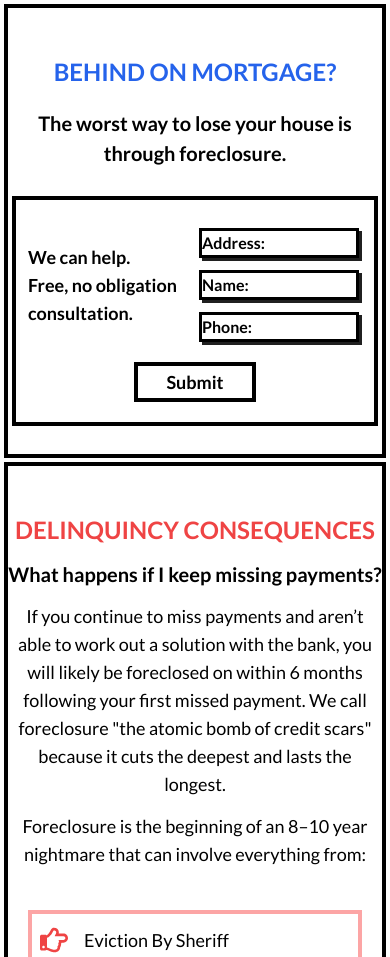
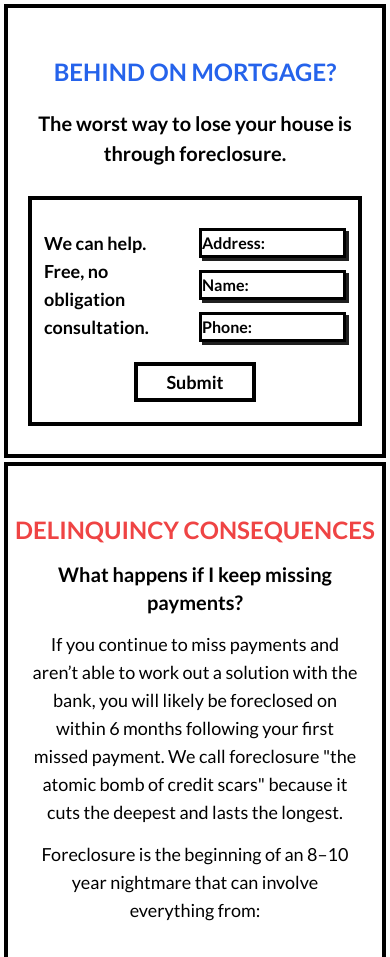
Before and after one commit to isaadgulzar/design1, a plain HTML site: page index.html in a window 390 px wide. Shown: the top 957 px of the page. Drawn offline with nearby package versions, Linux system fonts and the light colour scheme.

Commit message:
Updated Responsive Issues

```diff
--- a/index.html
+++ b/index.html
@@ -35,16 +35,16 @@
         <h1 class="text-2xl md:text-4xl lg:text-6xl font-bold text-blue-600 text-center mt-12">BEHIND ON MORTGAGE?</h1>
         <h2 class="text-40px font-bold text-black text-center mt-5">The worst way to lose your house is through foreclosure.</h2>
         <div class="flex items-center justify-center w-full">
-            <form action="#" class="grid grid-cols-2 my-7 mx-1 md:mx-auto border-4 border-black items-center gap-x-2 w-96 pt-7 pb-5 px-3">
+            <form action="#" class="grid grid-cols-2 my-7 mx-5 md:mx-auto border-4 border-black items-center gap-x-2 w-96 pt-7 pb-5 px-3">
                 <div class="col-span-1">
                    <p class="text-lg md:text-xl font-bold text-black">We can help.<br>
                     Free, no obligation consultation.
                    </p>
                 </div>
                 <div class="col-span-1 flex flex-col gap-y-3">
-                    <input type="text" name="address" id="address" placeholder="Address:" class="w-40 border-3 border-black placeholder-black font-bold boxShadow focus:placeholder-gray-500 focus:outline-none">
-                    <input type="text" name="name" id="name" placeholder="Name:" class="w-40 border-3 border-black placeholder-black font-bold boxShadow focus:placeholder-gray-500 focus:outline-none">
-                    <input type="tel" name="phone" id="phone" placeholder="Phone:" class="w-40 border-3 border-black placeholder-black font-bold boxShadow focus:placeholder-gray-500 focus:outline-none">
+                    <input type="text" name="address" id="address" placeholder="Address:" class="md:w-40 border-3 border-black placeholder-black font-bold boxShadow focus:placeholder-gray-500 focus:outline-none">
+                    <input type="text" name="name" id="name" placeholder="Name:" class="md:w-40 border-3 border-black placeholder-black font-bold boxShadow focus:placeholder-gray-500 focus:outline-none">
+                    <input type="tel" name="phone" id="phone" placeholder="Phone:" class="md:w-40 border-3 border-black placeholder-black font-bold boxShadow focus:placeholder-gray-500 focus:outline-none">
                 </div>
                 <div class="col-span-2 text-center mt-5">
                     <button type="submit" class="px-7 p-0.5 md:py-1.5 text-lg md:text-xl font-bold text-black border-4 border-black hover:border-red-500 hover:text-red-500">
@@ -57,12 +57,12 @@
     <!-- Section 2 -->
     <div class="max-w-6xl mx-1 xl:mx-auto border-4 border-black relative my-1">
         <h1 class="text-2xl md:text-4xl lg:text-6xl font-bold text-red-500 text-center mt-12">DELINQUINCY CONSEQUENCES</h1>
-        <p class="text-xl font-bold md:font-normal text-black my-3.5 text-center">What happens if I keep missing payments?</p>
-        <p class="text-lg font-normal text-black my-3.5 text-center mx-auto max-w-4xl">
+        <p class="text-xl font-bold md:font-normal text-black my-3.5 text-center px-5">What happens if I keep missing payments?</p>
+        <p class="text-lg font-normal text-black my-3.5 text-center mx-auto max-w-4xl px-5">
             If you continue to miss payments and aren’t able to work out a solution with the bank, you will likely be foreclosed on within 6 months following your first missed payment.
             We call foreclosure "the atomic bomb of credit scars" because it cuts the deepest and lasts the longest.
         </p>
-        <p class="text-lg font-normal text-black my-3.5 text-center mx-auto max-w-4xl">
+        <p class="text-lg font-normal text-black my-3.5 text-center mx-auto max-w-4xl px-5">
             Foreclosure is the beginning of an 8–10 year nightmare that can involve everything from:
         </p>
         <div class="flex items-center justify-center max-w-3xl mx-auto">
@@ -137,8 +137,8 @@
     <!-- Section 3 -->
     <div class="max-w-6xl mx-1 xl:mx-auto border-4 border-black relative my-1">
         <h1 class="text-2xl md:text-4xl lg:text-6xl font-bold text-blue-600 text-center mt-12">KNOW YOUR OPTIONS</h1>
-        <p class="text-xl font-bold md:font-normal text-black my-3.5 text-center">Everyone deserves to know their options.</p>
-        <p class="text-lg font-normal text-black my-3.5 text-center mx-auto max-w-4xl">
+        <p class="text-xl font-bold md:font-normal text-black my-3.5 text-center px-5">Everyone deserves to know their options.</p>
+        <p class="text-lg font-normal text-black my-3.5 text-center mx-auto max-w-4xl px-5">
             Helping homeowners avoid foreclosure and learn their options is what we do best. We will work with you to find the best solution based on your situation and needs.
         </p>
         <div class="flex items-center justify-center max-w-3xl mx-auto">
```
